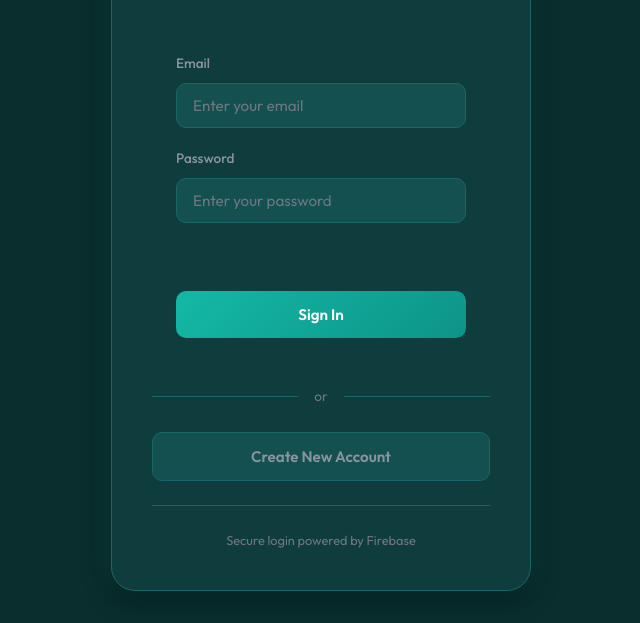
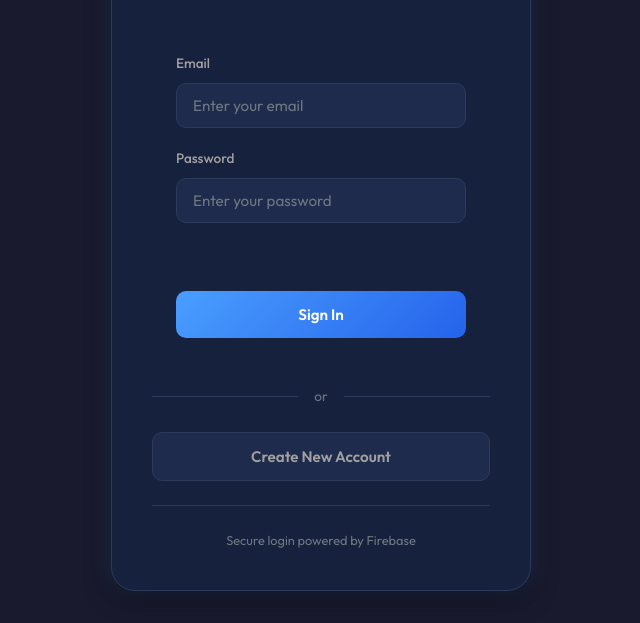
Before and after one commit to vivekv-techversant/Ticket-Tracking, a plain HTML site: page index.html in a window 1280 px wide. Shown: the part 231-854 px from the top of the page, without its empty margins (319-959 px from the left). Drawn offline with Linux system fonts and the light colour scheme; no server answers.

Commit message:
Update to standard dark blue theme with blue accent buttons

```diff
--- a/styles.css
+++ b/styles.css
@@ -1,34 +1,34 @@
 /* CSS Variables */
 :root {
-    --bg-primary: #0a2e2e;
-    --bg-secondary: #0f3d3d;
-    --bg-tertiary: #145050;
-    --bg-card: #0d3838;
-    --bg-hover: #1a5c5c;
-
-    --text-primary: #e6edf3;
-    --text-secondary: #8b949e;
+    --bg-primary: #1a1a2e;
+    --bg-secondary: #16213e;
+    --bg-tertiary: #1f2b4d;
+    --bg-card: #1e2746;
+    --bg-hover: #2a3a5c;
+
+    --text-primary: #e8e8e8;
+    --text-secondary: #a0a0a0;
     --text-muted: #6e7681;
 
-    --accent-cyan: #40e0d0;
-    --accent-green: #2dd4bf;
-    --accent-orange: #f0b429;
+    --accent-cyan: #4a9eff;
+    --accent-green: #4ade80;
+    --accent-orange: #fbbf24;
     --accent-red: #f87171;
-    --accent-purple: #5eead4;
-    --accent-pink: #67e8f9;
-
-    --border-color: #1a6666;
-    --border-light: #145050;
-
-    --gradient-primary: linear-gradient(135deg, #14b8a6 0%, #0d9488 100%);
-    --gradient-success: linear-gradient(135deg, #2dd4bf 0%, #5eead4 100%);
-    --gradient-warning: linear-gradient(135deg, #f0b429 0%, #fbbf24 100%);
-    --gradient-danger: linear-gradient(135deg, #f87171 0%, #fca5a5 100%);
+    --accent-purple: #a78bfa;
+    --accent-pink: #f472b6;
+
+    --border-color: #2d3a5c;
+    --border-light: #253050;
+
+    --gradient-primary: linear-gradient(135deg, #4a9eff 0%, #2563eb 100%);
+    --gradient-success: linear-gradient(135deg, #4ade80 0%, #22c55e 100%);
+    --gradient-warning: linear-gradient(135deg, #fbbf24 0%, #f59e0b 100%);
+    --gradient-danger: linear-gradient(135deg, #f87171 0%, #ef4444 100%);
 
     --shadow-sm: 0 1px 2px rgba(0, 0, 0, 0.3);
     --shadow-md: 0 4px 12px rgba(0, 0, 0, 0.4);
     --shadow-lg: 0 8px 24px rgba(0, 0, 0, 0.5);
-    --shadow-glow: 0 0 20px rgba(20, 184, 166, 0.25);
+    --shadow-glow: 0 0 20px rgba(74, 158, 255, 0.25);
 
     --radius-sm: 6px;
     --radius-md: 10px;
```
